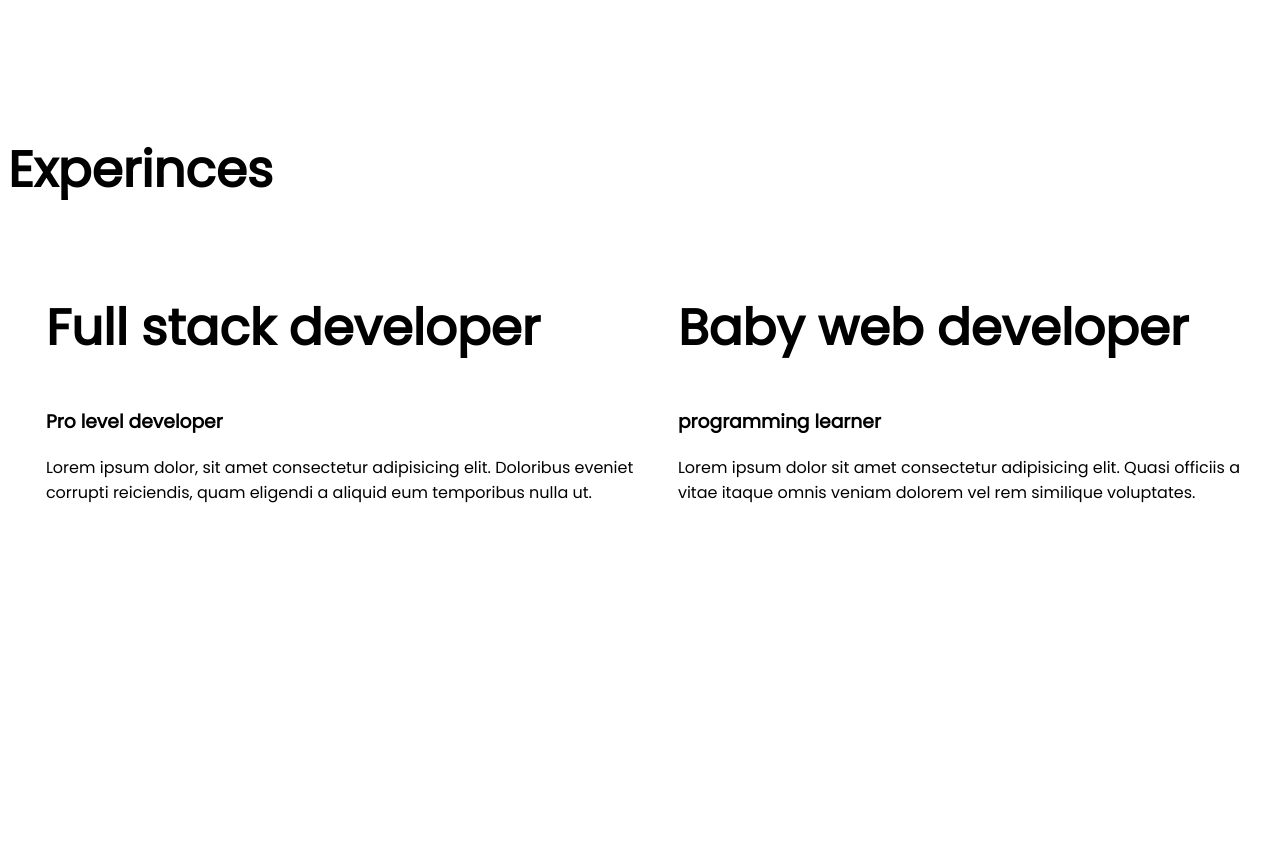
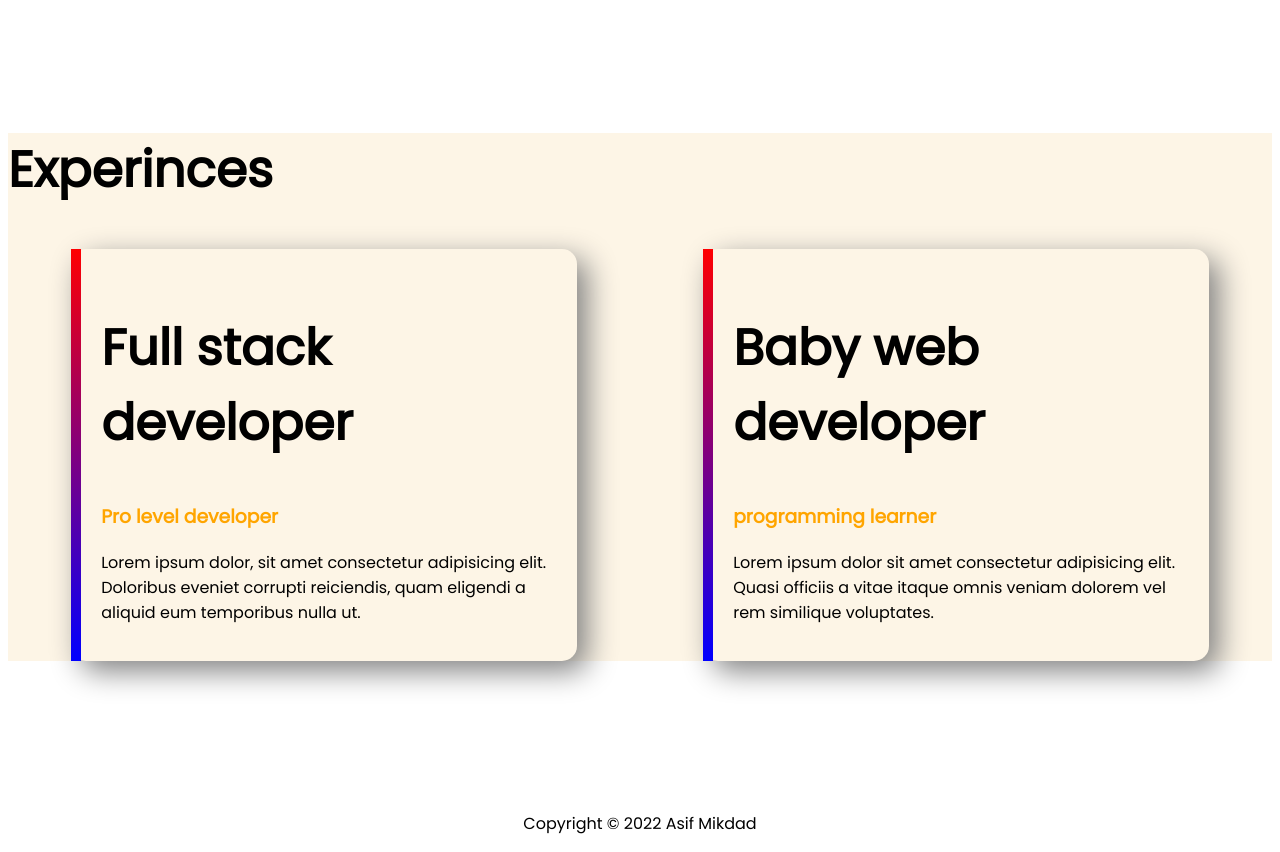
Before and after one commit to Asifmikdad/my-repo-demo, a plain HTML site: page index.html in a window 1280 px wide. Shown: the part 960-1812 px from the top of the page. Before the commit the page ends 1631 px from the top, so only its background shows below. Drawn offline with Linux system fonts and the light colour scheme.

Commit message:
box shadow added

```diff
--- a/index.html
+++ b/index.html
@@ -57,39 +57,49 @@
       </div>
     </section>
 
-      <section class="experience-area">
-        <h1>Experinces</h1>
-        <div class="flexible-container">
-          <div class="half-width">
-            <h1>Full stack developer</h1>
-            <h3>Pro level developer</h3>
-            <p>Lorem ipsum dolor, sit amet consectetur adipisicing elit. Doloribus eveniet corrupti reiciendis, quam eligendi a aliquid eum temporibus nulla ut.</p>
-          </div>
-          <div class="half-width">
-            <h1>Baby web developer</h1>
-            <h3>programming learner</h3>
-            <p>Lorem ipsum dolor sit amet consectetur adipisicing elit. Quasi officiis a vitae itaque omnis veniam dolorem vel rem similique voluptates.</p>
-          </div>
-        </div>
-      </section>
+
+
+
+    <section class="experience-area">
+      <h1>Experinces</h1>
+      <div class="flexible-container">
 
 
 
 
 
+        <div class="experience-item">
+          <h1>Full stack developer</h1>
+          <h3 class="orange-color">Pro level developer</h3>
+          <p>
+            Lorem ipsum dolor, sit amet consectetur adipisicing elit. Doloribus
+            eveniet corrupti reiciendis, quam eligendi a aliquid eum temporibus
+            nulla ut.
+          </p>
+        </div>
 
 
 
 
 
+        <div class="experience-item">
+          <h1>Baby web developer</h1>
+          <h3 class="orange-color">programming learner</h3>
+          <p>
+            Lorem ipsum dolor sit amet consectetur adipisicing elit. Quasi
+            officiis a vitae itaque omnis veniam dolorem vel rem similique
+            voluptates.
+          </p>
+        </div>
 
 
 
+      </div>
+    </section>
 
 
-
-
-
-
+    <footer>
+      <p>Copyright © 2022 Asif Mikdad</p>
+    </footer>
   </body>
 </html>
--- a/style.css
+++ b/style.css
@@ -44,3 +44,23 @@
   background-color:dimgrey;
   background-repeat: no-repeat;
 }
+
+.experience-item{
+  width: 40%;
+  margin-left: 5%;
+  margin-right: 5%;
+  padding: 20px;
+  box-shadow: 10px 10px 30px gray;
+  border-left: 10px solid;
+  border-radius: 15px;
+  border-image: linear-gradient(red, blue) 1;
+
+}
+
+.experience-area{
+  background-color:oldlace;
+}
+
+footer p{
+  text-align: center;
+}
```
